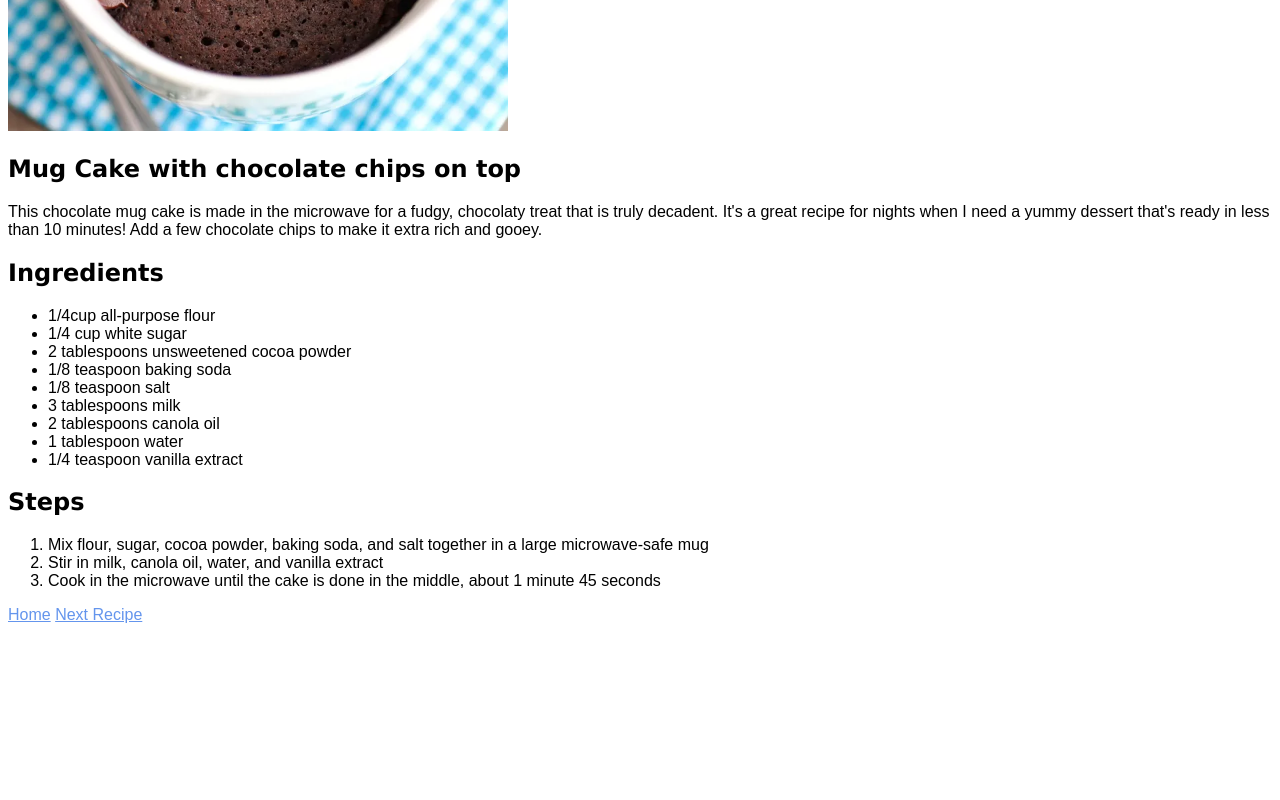
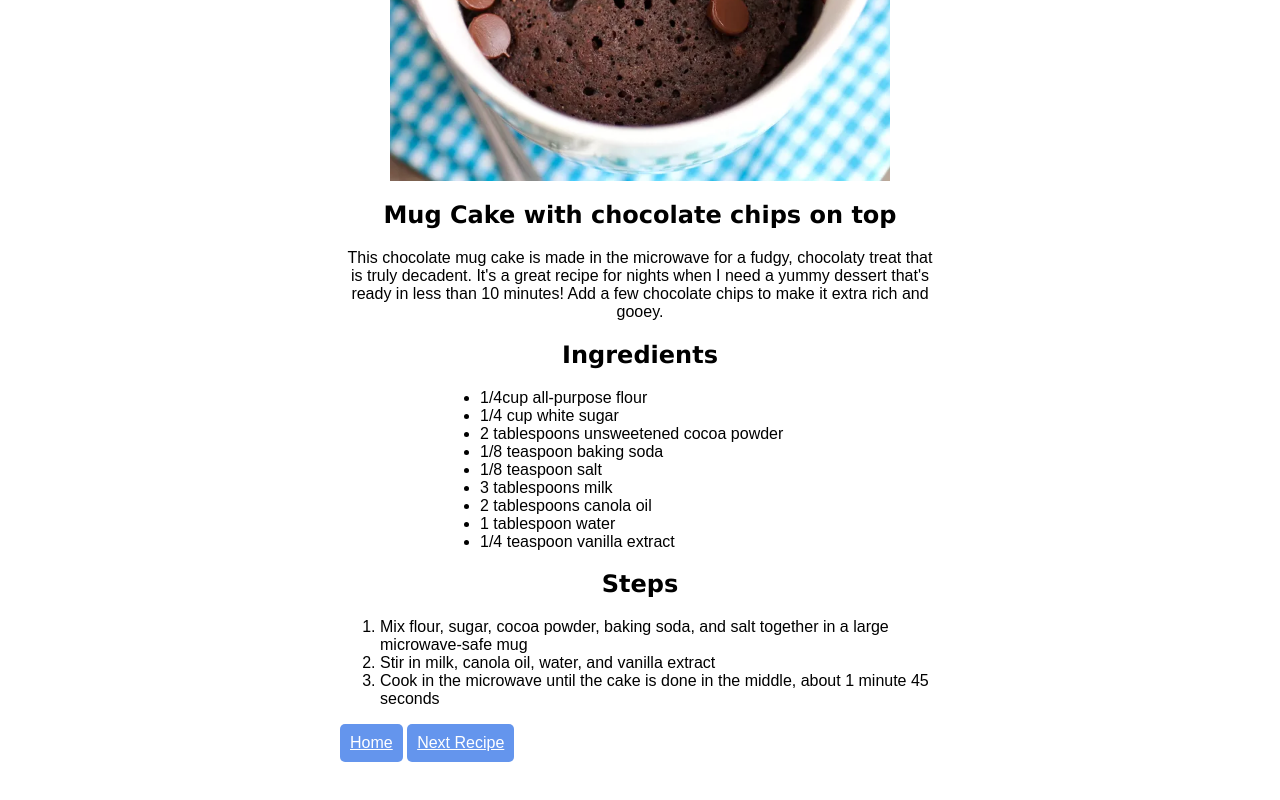
Before and after one commit to codeswiam/odin-recipes, a plain HTML site: page recipes/mugcake.html in a window 1280 px wide. Shown: the part 450-1250 px from the top of the page. Before the commit the page ends 1082 px from the top, so only its background shows below. Drawn offline with Linux system fonts and the light colour scheme.

Commit message:
Update CSS

```diff
--- a/recipes/mugcake.html
+++ b/recipes/mugcake.html
@@ -33,7 +33,7 @@
         <li>Stir in milk, canola oil, water, and vanilla extract</li>
         <li>Cook in the microwave until the cake is done in the middle, about 1 minute 45 seconds</li>
     </ol>
-    <a href="../index.html">Home</a>
-    <a href="./frenchtoast.html">Next Recipe</a>
+    <a href="../index.html" class="home">Home</a>
+    <a href="./frenchtoast.html" class="next">Next Recipe</a>
 </body>
 </html>
--- a/styles.css
+++ b/styles.css
@@ -1,16 +1,45 @@
 * {
     font-family: Arial, Helvetica, sans-serif;
+    box-sizing: border-box;
+}
+
+body {
+    max-width: 600px;
+    height: fit-content;
+    margin: auto;
+    padding: 50px 0;
 }
 
 h1, h2 {
     font-family: Verdana, Geneva, Tahoma, sans-serif;
+
+}
+
+p, h1, h2 {
+    text-align: center;
+}
+
+ul {
+    margin: auto;
+    width: 400px;
 }
 
 img {
     width: 500px;
     height: auto;
+    display: block;
+    margin: 0 auto;
 }
 
 a {
     color: cornflowerblue;
 }
+
+.home, .next {
+    background-color: cornflowerblue;
+    color: white;
+    text-align: center;
+    padding: 10px;
+    border-radius: 5px;
+    display: inline-block;
+}
```
Also changed, not shown: recipes/frenchtoast.html (+2 -2 lines), recipes/tunapatties.html (+1 -1 lines).
